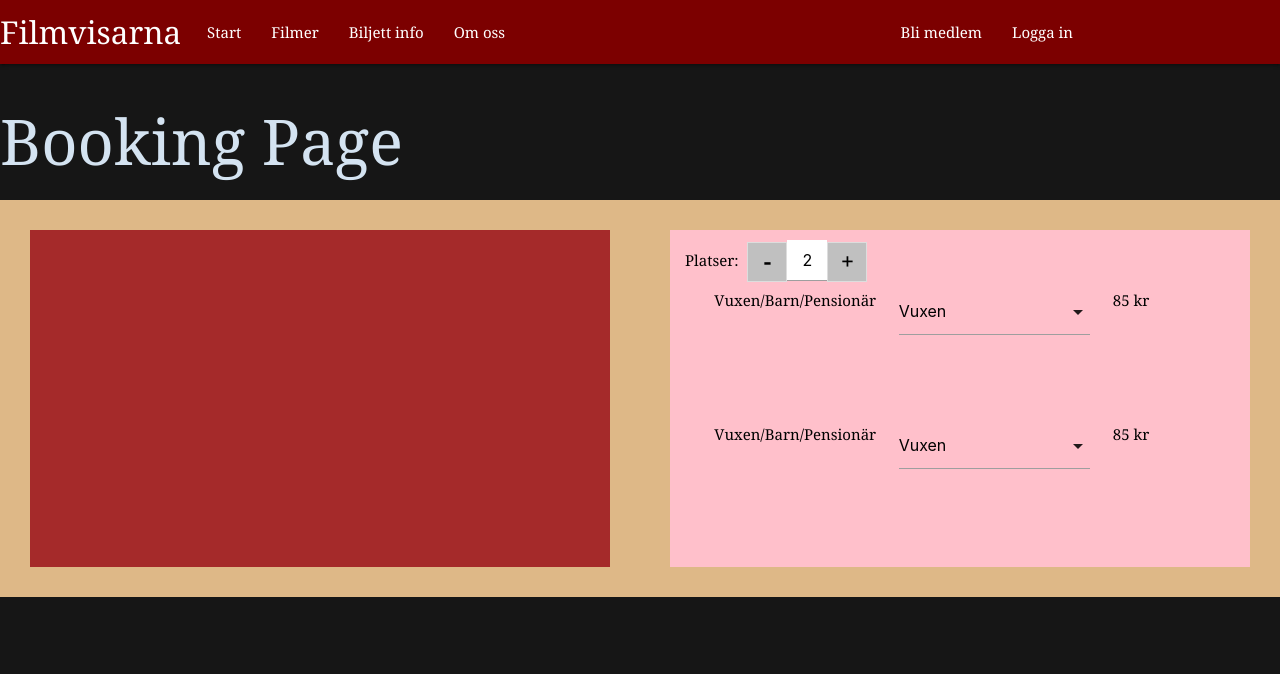
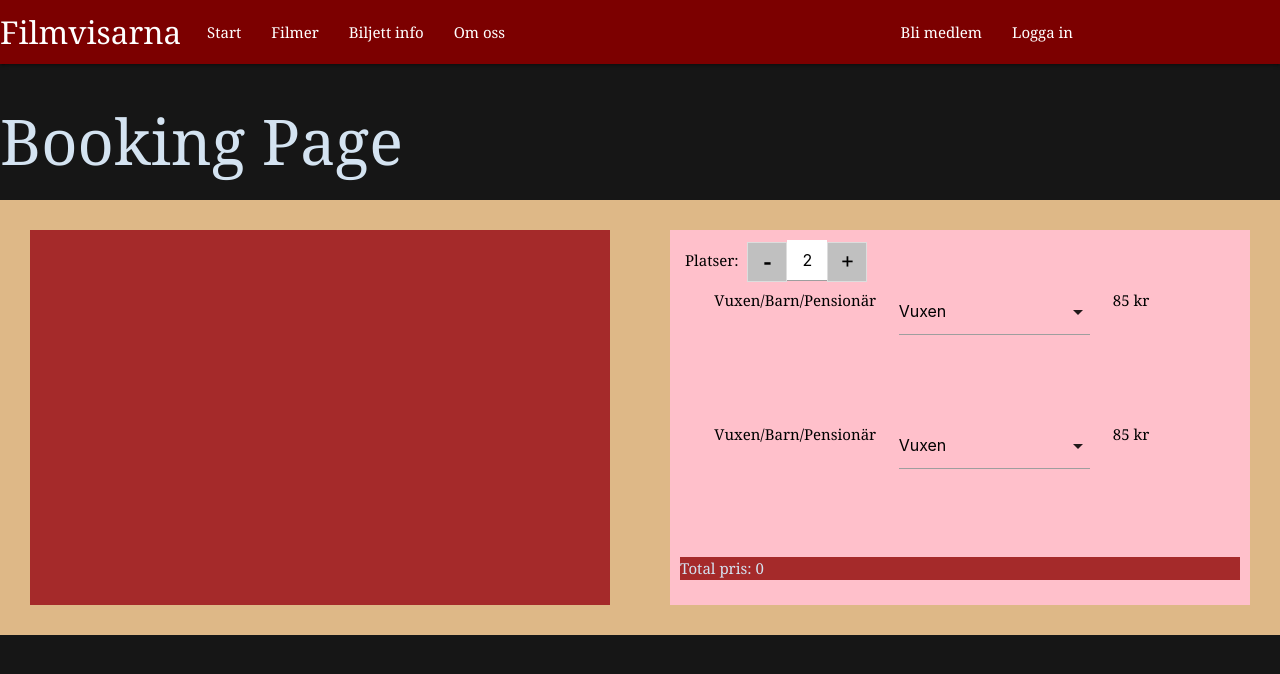
Before and after one commit to ali94160/filmvisarna-grupp3, a Vue app in the folder frontend/: page /booking in a window 1280 px wide. Shown: the top 674 px of the page. Built offline with nearby package versions, Linux system fonts and the light colour scheme; no server answers.

Commit message:
changes in Booking vue pp/Qiling

```diff
--- a/frontend/src/views/Booking.vue
+++ b/frontend/src/views/Booking.vue
@@ -11,7 +11,9 @@
       <input type="number" v-model="chosenSeats" max="8">
       <div class="value-button" v-on:click="increaseValue">+</div>
 
-      <BookingInput v-for="seat in chosenSeatsInput" :key="seat" :ticketNumber="seat" />
+      <BookingInput v-for="seat in chosenSeatsInput" :key="seat" :ticketNumber="seat" v-on:change="updateTotalPrice($event)" />
+      <p>Total pris: {{ totalPrice }}</p>
+
     </div>
   </div>
 </template>
@@ -23,7 +25,8 @@ export default {
   data(){
     return{
       chosenSeats: 2,
-      maxSeats: 8
+      maxSeats: 8,
+      totalPrice:0
     }
   },
 
@@ -39,7 +42,12 @@ export default {
     increaseValue(){
       if(this.chosenSeats < this.maxSeats)
       this.chosenSeats++;
-    }
+    },
+updateTotalPrice(event1){
+  console.log(event1);
+this.totalPrice=event1;
+}
+
   },
 
   computed:{
```
